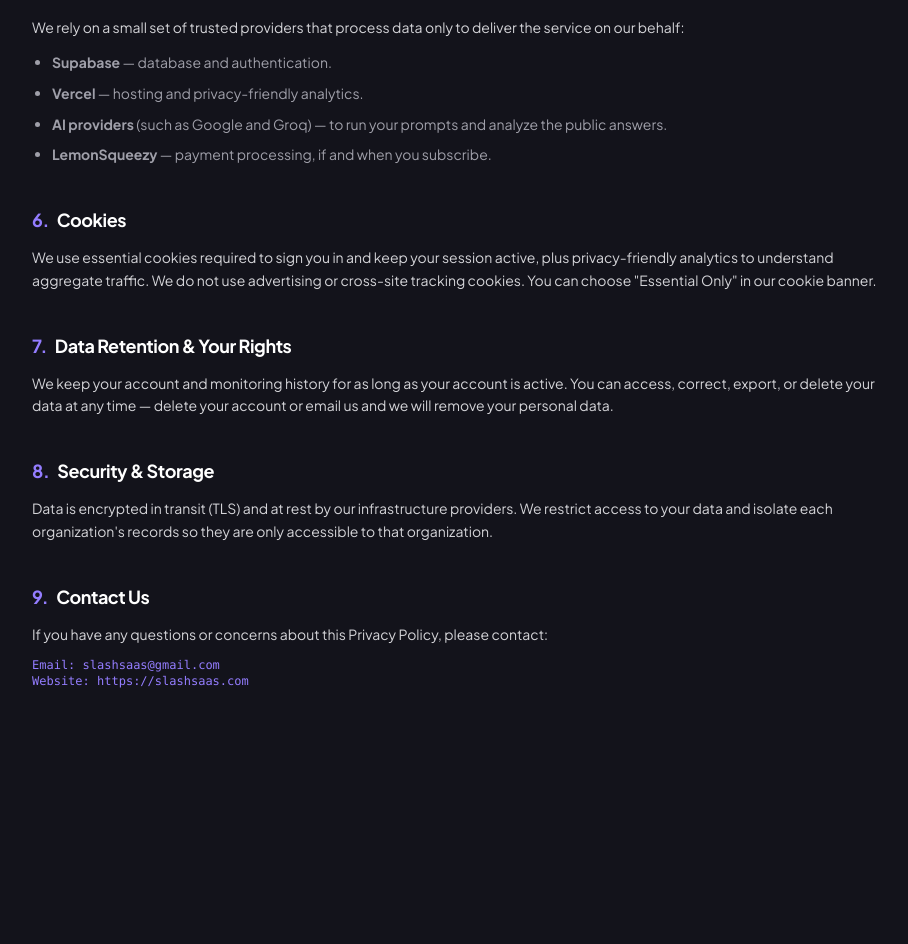
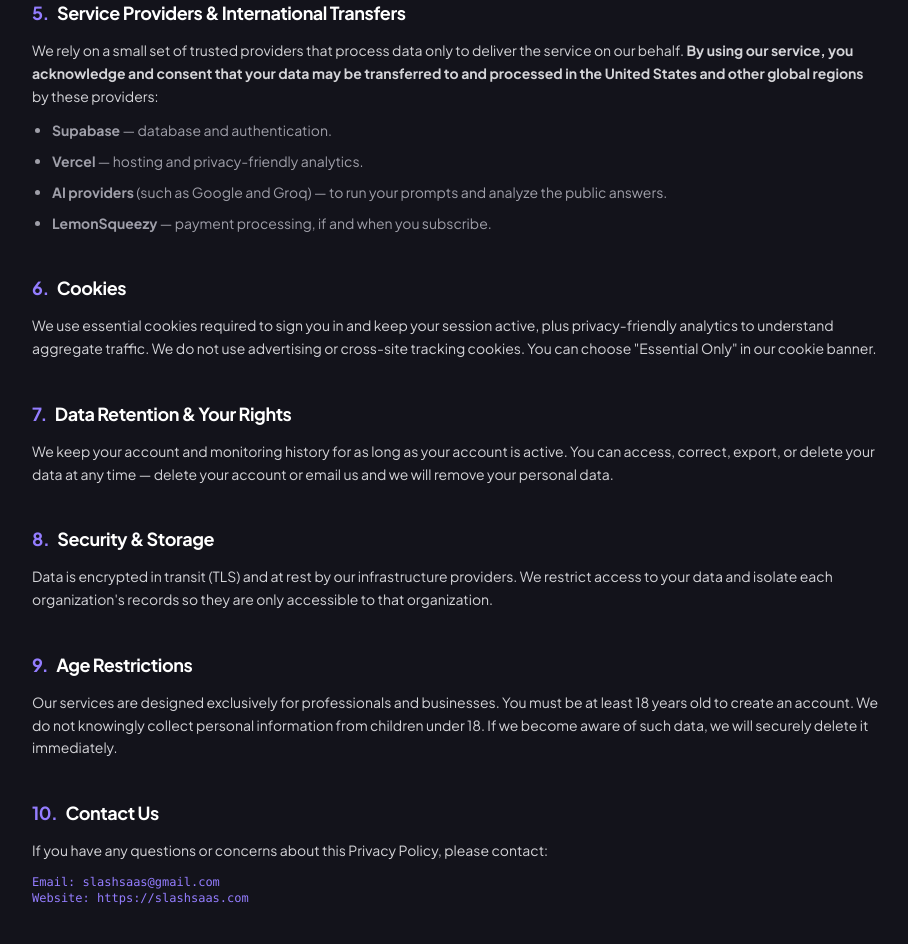
Before and after one commit to can0634b-bit/slashsaas, a Next.js app: page /privacy in a window 1280 px wide. Shown: the part 1208-2152 px from the top of the page, without its empty margins (184-1092 px from the left). Before the commit the page ends 1961 px from the top, so only its background shows below. Built offline with nearby package versions, Linux system fonts and the light colour scheme; no server answers.

Commit message:
docs: add age restriction and international transfer clauses to Privacy Policy

```diff
--- a/src/app/privacy/page.tsx
+++ b/src/app/privacy/page.tsx
@@ -46,7 +46,7 @@
               <span className="text-[#947dff]">1.</span> Overview
             </h2>
             <p>
-              SlashSaaS (&quot;we&quot;, &quot;our&quot;, or &quot;us&quot;) operates <strong>slashsaas.com</strong>. We respect your privacy and are committed to protecting personal information you provide when using our services.
+              SlashSaaS (&quot;we&quot;, &quot;our&quot;, or &quot;us&quot;) operates <strong>slashsaas.com</strong>. We respect your privacy and are committed to protecting personal information you provide when using our services. This service is operated by an individual founder, and we have adopted data minimization practices to ensure compliance without the overhead of a corporate compliance department.
             </p>
           </section>
 
@@ -92,10 +92,10 @@
 
           <section className="space-y-3">
             <h2 className="text-lg font-bold text-white tracking-tight flex items-center gap-2">
-              <span className="text-[#947dff]">5.</span> Service Providers
+              <span className="text-[#947dff]">5.</span> Service Providers & International Transfers
             </h2>
             <p>
-              We rely on a small set of trusted providers that process data only to deliver the service on our behalf:
+              We rely on a small set of trusted providers that process data only to deliver the service on our behalf. <strong>By using our service, you acknowledge and consent that your data may be transferred to and processed in the United States and other global regions</strong> by these providers:
             </p>
             <ul className="list-disc pl-5 space-y-2 text-zinc-400">
               <li><strong>Supabase</strong> — database and authentication.</li>
@@ -134,7 +134,16 @@
 
           <section className="space-y-3">
             <h2 className="text-lg font-bold text-white tracking-tight flex items-center gap-2">
-              <span className="text-[#947dff]">9.</span> Contact Us
+              <span className="text-[#947dff]">9.</span> Age Restrictions
+            </h2>
+            <p>
+              Our services are designed exclusively for professionals and businesses. You must be at least 18 years old to create an account. We do not knowingly collect personal information from children under 18. If we become aware of such data, we will securely delete it immediately.
+            </p>
+          </section>
+
+          <section className="space-y-3">
+            <h2 className="text-lg font-bold text-white tracking-tight flex items-center gap-2">
+              <span className="text-[#947dff]">10.</span> Contact Us
             </h2>
             <p>
               If you have any questions or concerns about this Privacy Policy, please contact:
```
